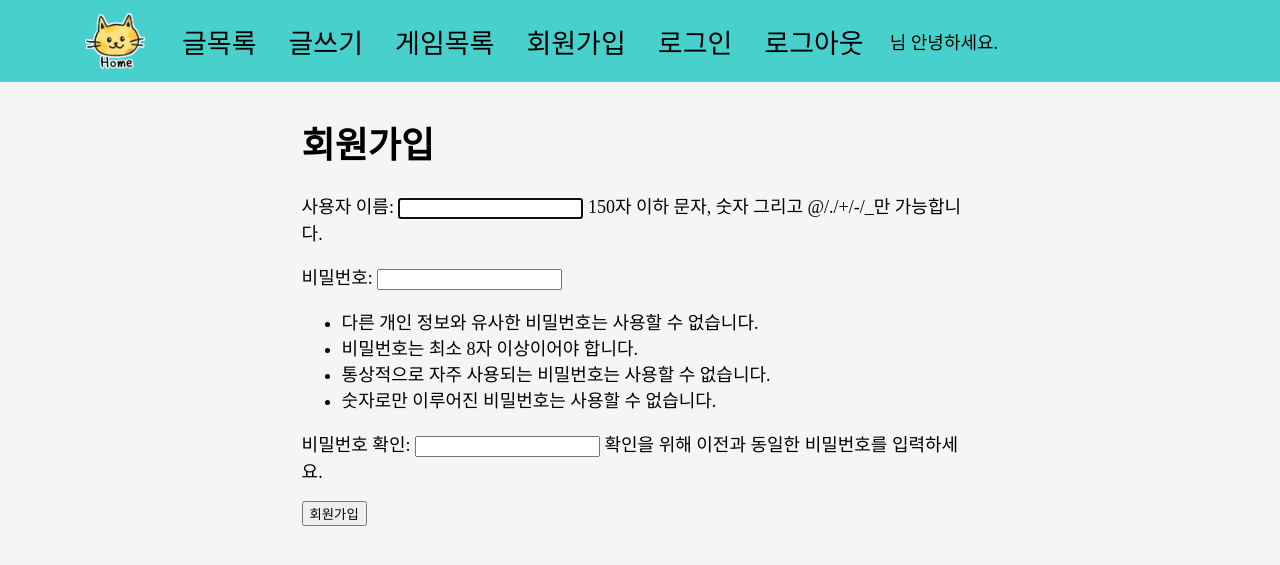
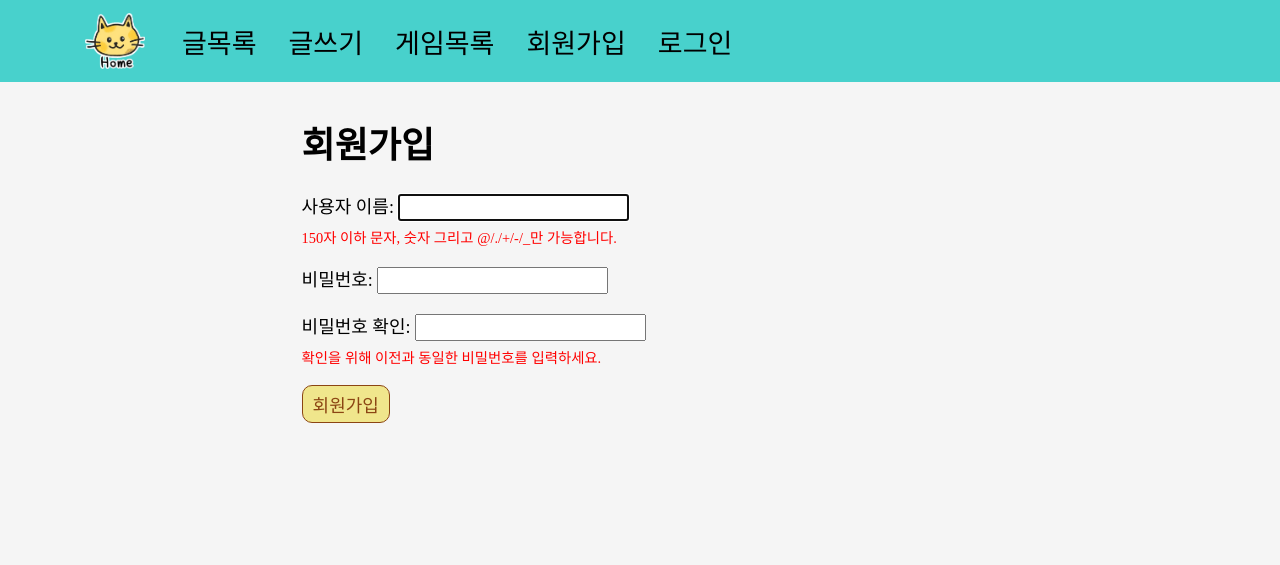
Before and after one commit to JG-C3/DjangoW9-Example, a Django app: page /account/signup/ in a window 1280 px wide. Shown: the top 565 px of the page. Run offline with Django 4.2, Linux system fonts and the light colour scheme; some web fonts are replaced.

Commit message:
Update Django W9

```diff
--- a/account/templates/account/form.html
+++ b/account/templates/account/form.html
@@ -1,7 +1,49 @@
 {% extends 'base.html' %}
 
 {% block head %}
-
+  <style>
+    .helptext {
+      display: block;
+      margin-top: 5px;
+      color: red;
+      font-size: 0.8rem;
+    }
+    .errorlist {
+      display: block;
+      visibility: visible;
+      background-color: pink;
+    }
+    ul {
+      display: none;
+      visibility: hidden;
+      border: 1px solid;
+      border-radius: 5px;
+      padding: 10px 5px;
+    }
+    li {
+      margin-top: 2px;
+      margin-left: 20px;
+    }
+    .button {
+      display: inline-block;
+      padding: 5px 10px;
+      border: 1px solid;
+      border-radius: 10px;
+      background-color: Khaki;
+      color: SaddleBrown;
+      text-decoration: none;
+      font-size: 1rem;
+    }
+    input{
+      /* font-family : 폰트 종류 */
+      font-family: 'GangwonEdu_OTFBoldA';
+      font-size: 1rem;
+    }
+    input[type=submit] {
+      /* cursor : 커서 모양 변경 */
+      cursor: pointer;
+    }
+  </style>
 {% endblock %}
 
 {% block body %}
@@ -9,6 +51,6 @@
   <form action="" method="post">
     {% csrf_token %}
     {{form.as_p}}
-    <input type="submit" value="{{type}}">
+    <input class="button" type="submit" value="{{type}}">
   </form>
 {% endblock %}
--- a/account/views.py
+++ b/account/views.py
@@ -11,7 +11,7 @@ def signup(request):
         form = UserCreationForm(request.POST)
         if form.is_valid():
             form.save()
-            return redirect('page:index')
+            return redirect('account:login')
     else:
         form = UserCreationForm()
     context = {
--- a/jgDjango/settings.py
+++ b/jgDjango/settings.py
@@ -33,6 +33,7 @@ ALLOWED_HOSTS = []
 INSTALLED_APPS = [
     'page',
     'game',
+    # [코드 작성] account 앱 등록
     'account',
     'django.contrib.admin',
     'django.contrib.auth',
--- a/jgDjango/templates/base.html
+++ b/jgDjango/templates/base.html
@@ -28,24 +28,36 @@
     <span>
       <a href="{% url 'game:game_list' %}">게임목록</a>
     </span>
-    <!-- [코드 추가] 계정 관련 코드 추가 -->
+    <!-- [코드 작성] 계정 관련 코드 추가 -->
+    <!-- [코드 작성] 로그인 한 경우와 하지 않은 경우 분기처리 -->
+    {% if user.is_authenticated %}
+      <span>
+        <a href="{% url 'account:logout' %}" onclick="return userLogout()">로그아웃</a>
+      </span>
+      <span>
+        {{user.username}}님 안녕하세요.
+      </span>
+    {% else %}
       <span>
         <a href="{% url 'account:signup' %}">회원가입</a>
       </span>
       <span>
         <a href="{% url 'account:login' %}">로그인</a>
       </span>
-    <span>
-      <a href="{% url 'account:logout' %}">로그아웃</a>
-    </span>
-    <span>
-      {{user.username}}님 안녕하세요.
-    </span>
+    {% endif %}
   </div>
 
   <div class="container">
     {% block body %}
     {% endblock %}
   </div>
+
+  <script>
+    // [코드 작성] 확인창을 띄우는 JavaScript 코드
+    function userLogout() {
+      const result = confirm("로그아웃 하시겠습니까?");
+      return result;
+    }
+  </script>
 </body>
 </html>
--- a/jgDjango/urls.py
+++ b/jgDjango/urls.py
@@ -15,15 +15,15 @@ Including another URLconf
 """
 from django.contrib import admin
 from django.urls import path, include
-# page 앱 폴더의 views.py 가져오기
+# [코드 작성] page 앱 폴더의 views.py 가져오기
 from page import views
 
 urlpatterns = [
     path('admin/', admin.site.urls),
     path('page/', include('page.urls')),
     path('game/', include('game.urls')),
-    # [코드 추가] account 앱의 urls.py 연결
+    # [코드 작성] account 앱의 urls.py 연결
     path('account/', include('account.urls')),
-    # http://127.0.0.1:8000/ 경로로 접근할 때 index 페이지로 바로 접근할 수 있도록 경로 설정
+    # [코드 작성] http://127.0.0.1:8000/ 경로로 접근할 때 index 페이지로 바로 접근할 수 있도록 경로 설정
     path('', views.index),
 ]
--- a/page/forms.py
+++ b/page/forms.py
@@ -1,5 +1,4 @@
 from django import forms
-# [코드 작성] models.py의 Comment 모델 추가로 불러오기
 from .models import Posting, Comment
 
 class PostingForm(forms.ModelForm):
@@ -10,11 +9,6 @@ class PostingForm(forms.ModelForm):
         model = Posting
         fields = ['title', 'content',]
 
-# [코드 작성] forms의 ModelForm을 상속받는 CommentForm 클래스 생성
-# [코드 작성] label은 ''로 설정
-# [코드 작성] models의 TextField는 forms의 CharField에 widget을 적용하여 구현
-# [코드 작성] TextField에 attrs={'rows':2}를 적용하여 2줄로 설정
-# [코드 작성] Meta 클래스를 정의하여 Comment 모델을 기반으로 하고, 어떤 필드를 form으로 사용할 것인지 지정
 class CommentForm(forms.ModelForm):
     content = forms.CharField(label='', strip=False, widget=forms.Textarea(attrs={'rows':2}))
 
--- a/page/templates/page/posting_list.html
+++ b/page/templates/page/posting_list.html
@@ -17,18 +17,24 @@
       <tr>
         <th class="index">번호</th>
         <th class="title">제목</th>
+        <!-- [코드 수정] 주석 풀기 -->
+        <th class="author">작성자</th>
         <th class="date">날짜</th>
       </tr>
       {% for posting in postings reversed %}
         <tr>
           <td class="index">{{forloop.revcounter}}</td>
           <td class="title"><a href="{% url 'page:posting_detail' posting.id %}">{{posting.title}}</a></td>
+          <!-- [코드 수정] 주석 풀기 -->
+          <td class="author">{{posting.author.username}}</td>
           <td class="date">{{posting.date|date:'Y-m-d'}}</td>
         </tr>
       {% empty %}
         <tr>
           <td class="index">-</td>
           <td class="title">글을 작성해주세요.</td>
+          <!-- [코드 수정] 주석 풀기 -->
+          <td class="author">-</td>
           <td class="date">-</td>
         </tr>
       {% endfor %}
--- a/page/urls.py
+++ b/page/urls.py
@@ -10,4 +10,6 @@ urlpatterns = [
     path('<int:posting_id>/', views.posting_detail, name='posting_detail'),
     path('<int:posting_id>/update/', views.posting_update, name='posting_update'),
     path('<int:posting_id>/delete/', views.posting_delete, name='posting_delete'),
+    # [코드 작성] 댓글 삭제 기능을 동작하게 하는 url 작성 (posting_id, comment_id 인자 전달)
+    path('<int:posting_id>/comment/<int:comment_id>/delete/', views.comment_delete, name='comment_delete'),
 ]
```
Also changed, not shown: page/models.py (+5 -2 lines), page/templates/page/posting_detail.html (+14 -19 lines), page/views.py (+52 -44 lines). Lines whose indentation alone changed are shown as unchanged.
